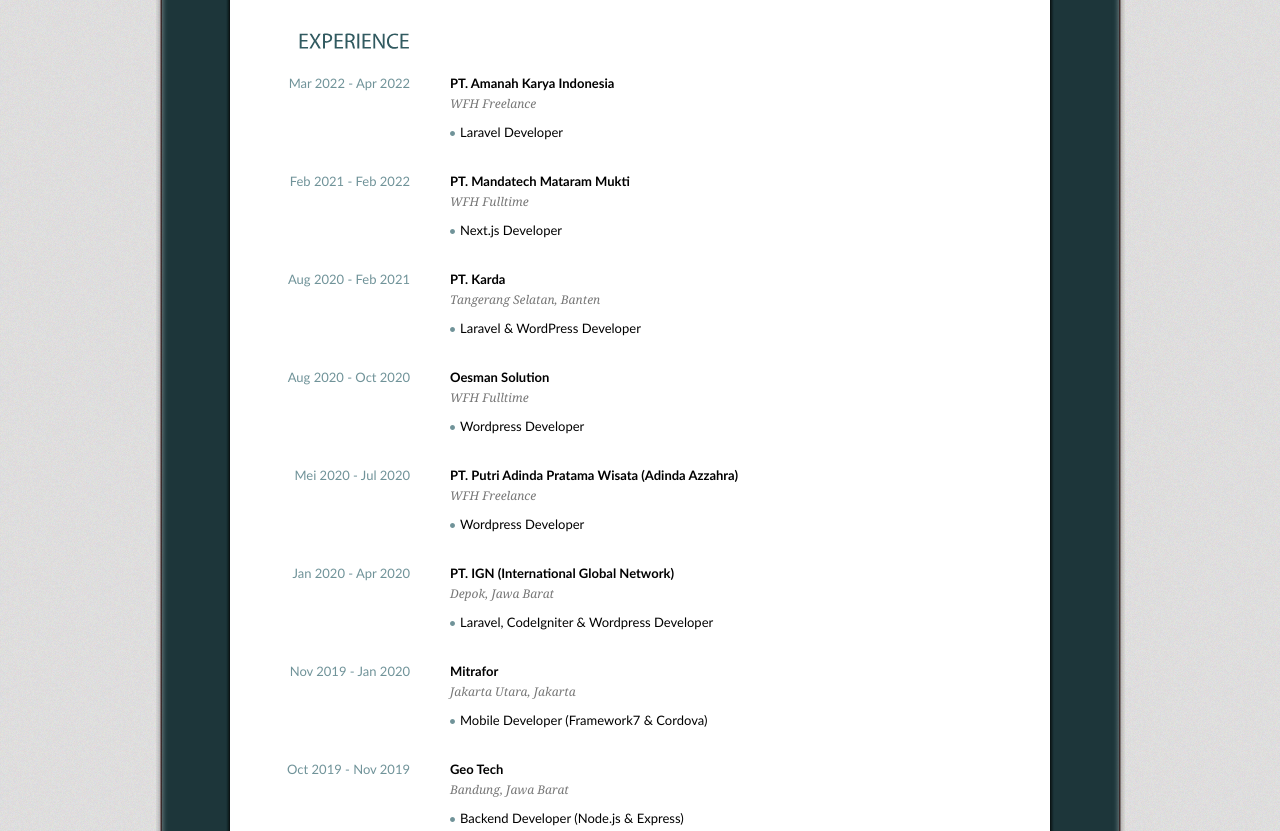
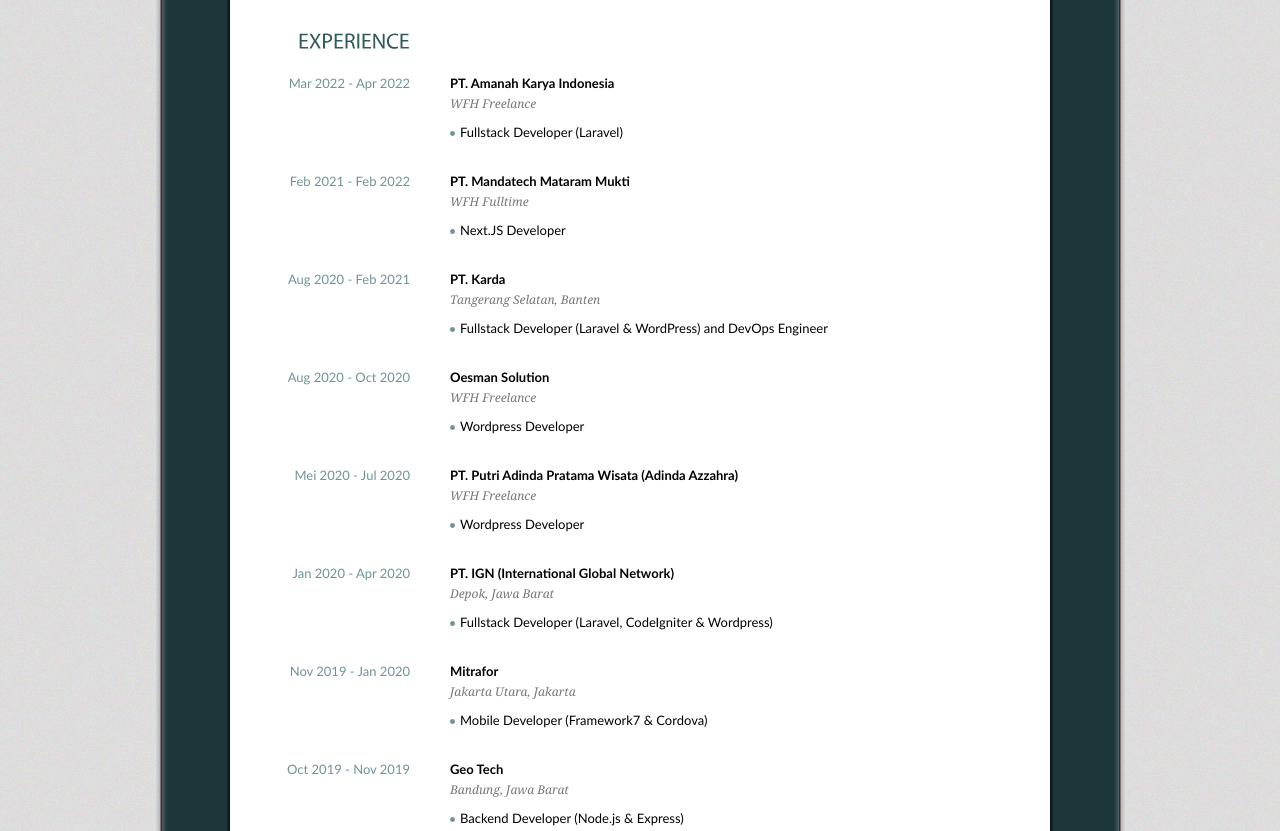
Before and after one commit to jun-fajr/jun-fajr.github.io, a plain HTML site: page index.html in a window 1280 px wide. Shown: the part 720-1551 px from the top of the page. Drawn offline with Linux system fonts and the light colour scheme.

Commit message:
edit workplacew

```diff
--- a/index.html
+++ b/index.html
@@ -136,7 +136,7 @@
                                 <em>WFH Freelance</em>
                             </p>
                             <ul class="info">
-                                <li>Laravel Developer</li>
+                                <li>Fullstack Developer (Laravel)</li>
                             </ul>
                         </div>
                         <div class="content">
@@ -145,7 +145,7 @@
                                 <em>WFH Fulltime</em>
                             </p>
                             <ul class="info">
-                                <li>Next.js Developer</li>
+                                <li>Next.JS Developer</li>
                             </ul>
                         </div>
 
@@ -155,13 +155,13 @@
                                 <em>Tangerang Selatan, Banten</em>
                             </p>
                             <ul class="info">
-                                <li>Laravel & WordPress Developer</li>
+                                <li>Fullstack Developer (Laravel & WordPress) and DevOps Engineer</li>
                             </ul>
                         </div>
                         <div class="content">
                             <h3>Aug 2020 - Oct 2020</h3>
                             <p><strong>Oesman Solution</strong>
-                                <em>WFH Fulltime</em>
+                                <em>WFH Freelance</em>
                             </p>
                             <ul class="info">
                                 <li>Wordpress Developer</li>
@@ -182,7 +182,7 @@
                                 <em>Depok, Jawa Barat</em>
                             </p>
                             <ul class="info">
-                                <li>Laravel, CodeIgniter & Wordpress Developer</li>
+                                <li>Fullstack Developer (Laravel, CodeIgniter & Wordpress)</li>
                             </ul>
                         </div>
                         <div class="content">
```
